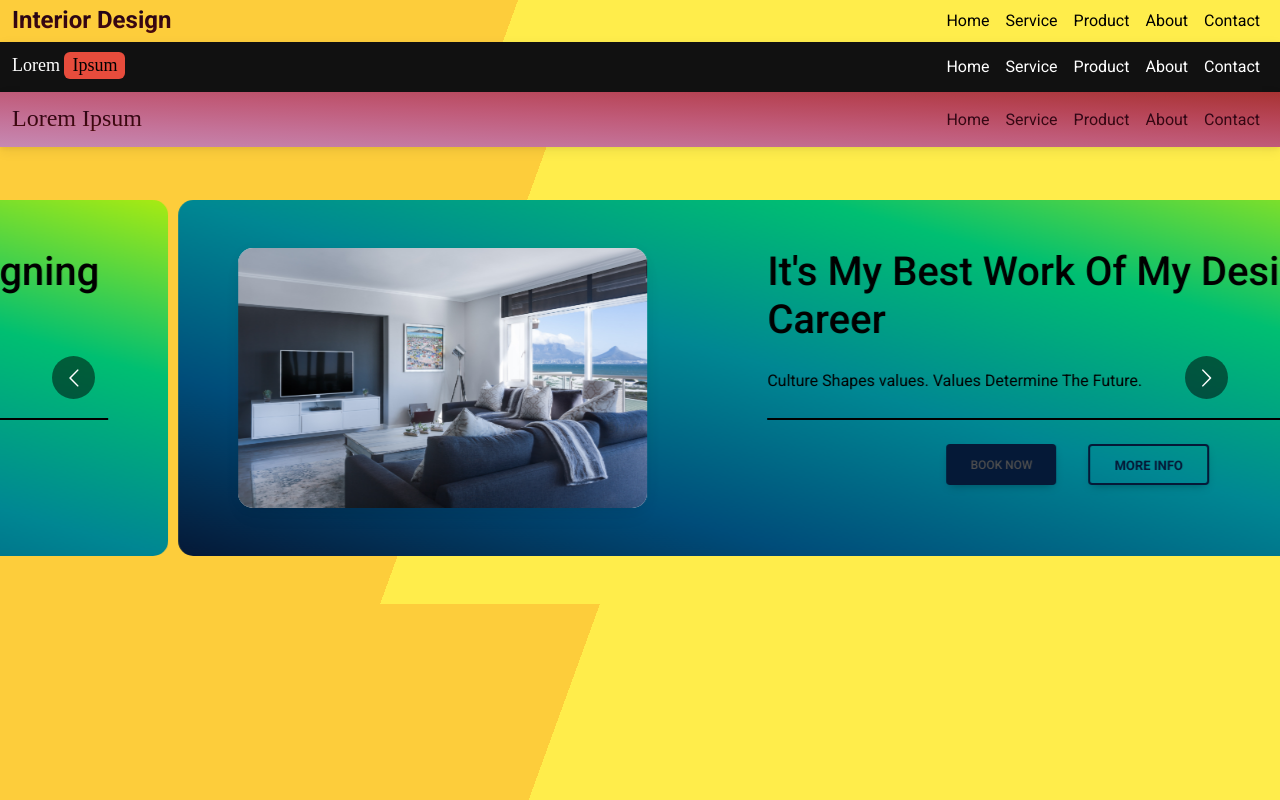
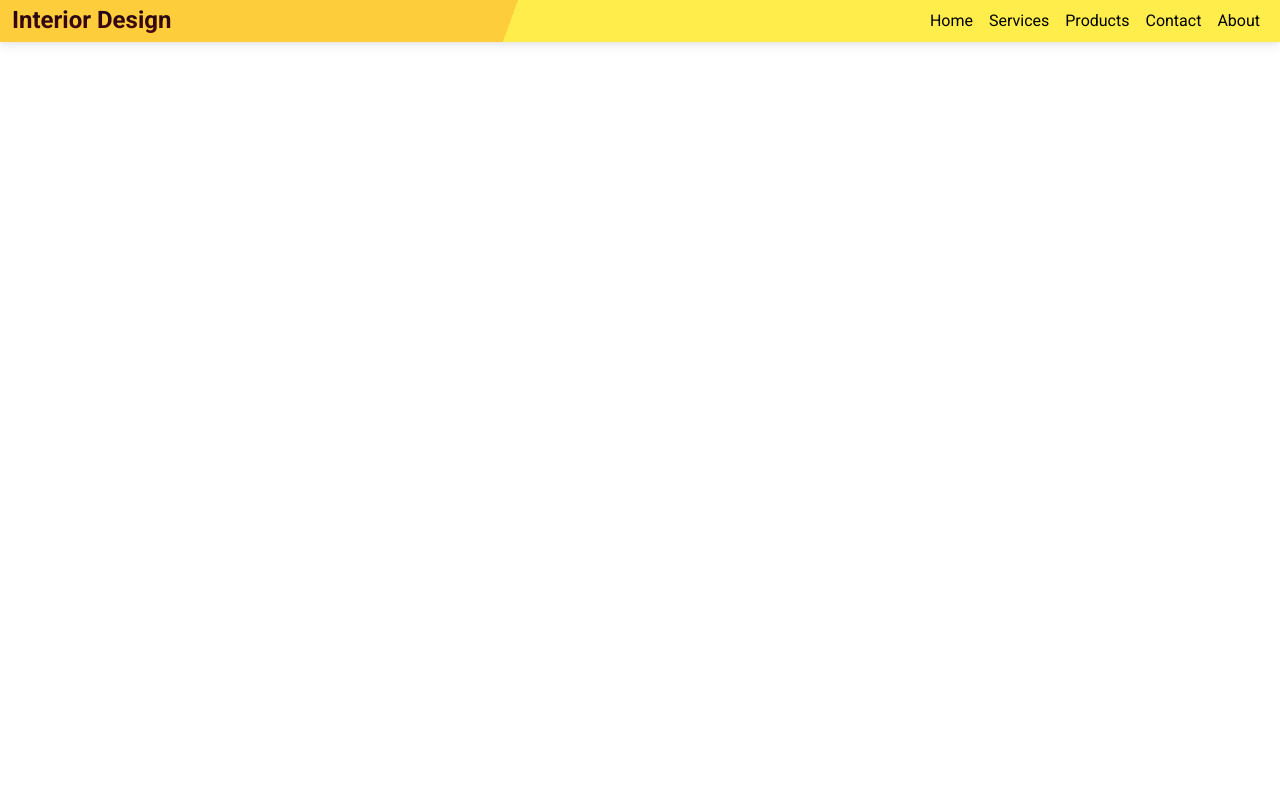
Before and after one commit to Mayankgangwr/InteriorPortfilio, a React (Create React App) app: page /nav in a window 1280 px wide. Built offline with nearby package versions, Linux system fonts and the light colour scheme; a web font is replaced by a local one.

Commit message:
Update 13 files

```diff
--- a/src/App.js
+++ b/src/App.js
@@ -1,15 +1,17 @@
-import Nav from "./Navbar/nav";
-import Nav1 from "./Navbar/nav1";
-import Nav2 from './Navbar/nav2';
-import Banner1 from "./banner1";
-function App() {
+import React from "react";
+import { BrowserRouter, Routes, Route, useParams } from "react-router-dom";
+import Home from "./home";
+import Nav from "./nav";
+const Apps = () => {
   return (
-          <>
-            <Nav/>
-            <Nav1/>
-            <Nav2/>
-            <Banner1/>
-          </>
-        );
-}
-export default App;
+    <>
+      <BrowserRouter>
+        <Routes>
+          <Route index element={<Home />} />
+          <Route path="nav" element={<Nav />} />
+        </Routes>
+      </BrowserRouter>
+    </>
+  );
+};
+export default Apps;
```
Also changed, not shown: src/footer.css (renamed from src/interior/footer.css), src/footer.js (renamed from src/interior/footer.js), src/home.js (renamed from src/interior/home.js), src/nav.css (renamed from src/interior/nav.css), src/nav.js (renamed from src/interior/nav.js), src/style.css (renamed from src/interior/style.css).
